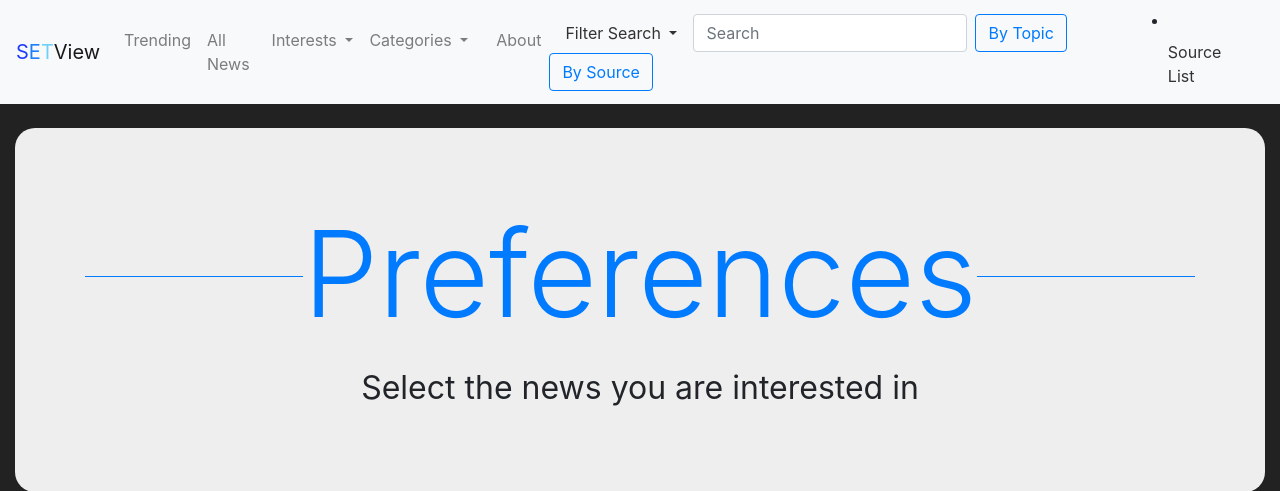
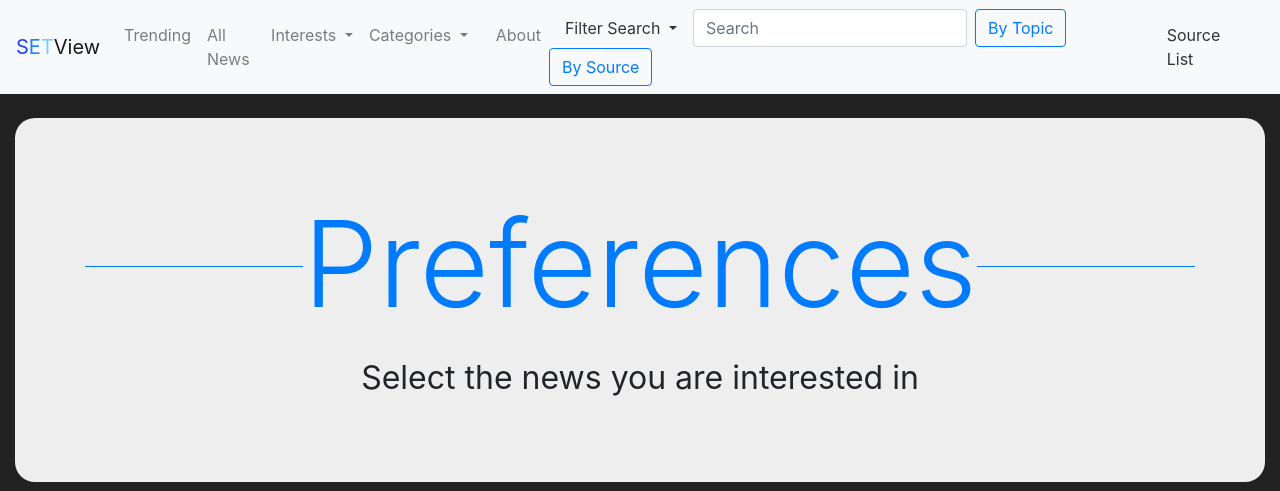
Before and after one commit to eceo902/SETView, a Flask app: page /set in a window 1280 px wide. Shown: the top 491 px of the page. Run offline with Flask 2, Linux system fonts and the light colour scheme.

Commit message:
Fixing Source list
Fixing the Source list in Navbar

```diff
--- a/templates/base.html
+++ b/templates/base.html
@@ -84,12 +84,10 @@
                 </div>
             </div>
           <input class="form-control mr-sm-2" type="search" placeholder="Search" aria-label="Search" name="what">
-          <button class="btn btn-outline-primary my-2 my-sm-0" type="submit" formaction="{{ url_for('try_type') }}" formmethod="POST" style="color: #007bff; border-color: #007bff; margin-right: 0.35em;">By Topic</button>
-          <button class="btn btn-outline-primary my-2 my-sm-0" type="submit" formaction="{{ url_for('try_source') }}" formmethod="POST" style="color: #007bff; border-color: #007bff;">By Source</button>
+          <button class="btn btn-outline-primary my-2 my-sm-0" type="submit" formaction="{{ url_for('try_type') }}" formmethod="POST" style="margin-right: 0.35em;">By Topic</button>
+          <button class="btn btn-outline-primary my-2 my-sm-0" type="submit" formaction="{{ url_for('try_source') }}" formmethod="POST">By Source</button>
         </form>
-        <li class="nav-item active">
-            <a class="nav-link" href="{{ url_for('source_list') }}" style="color: rgba(0,0,0,0.8);">Source List<span class="sr-only">(current)</span></a>
-        </li>
+        <a class="nav-link" href="{{ url_for('source_list') }}" style="color: rgba(0,0,0,0.8);">Source List<span class="sr-only">(current)</span></a>
       </div>
     </nav>
 
```
